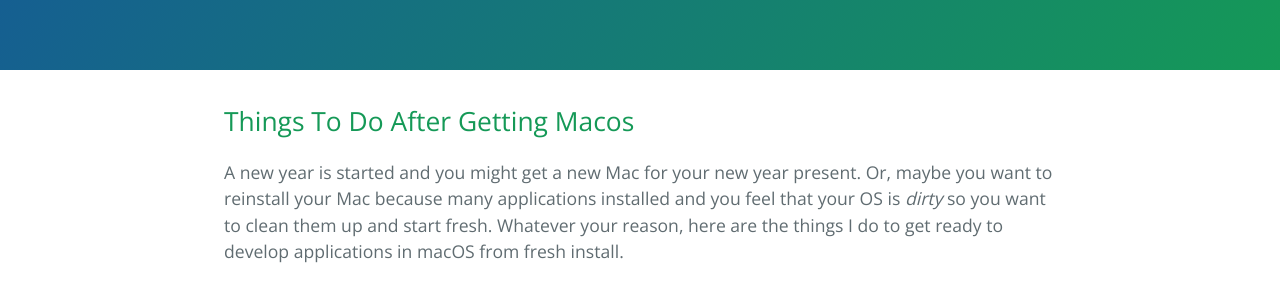
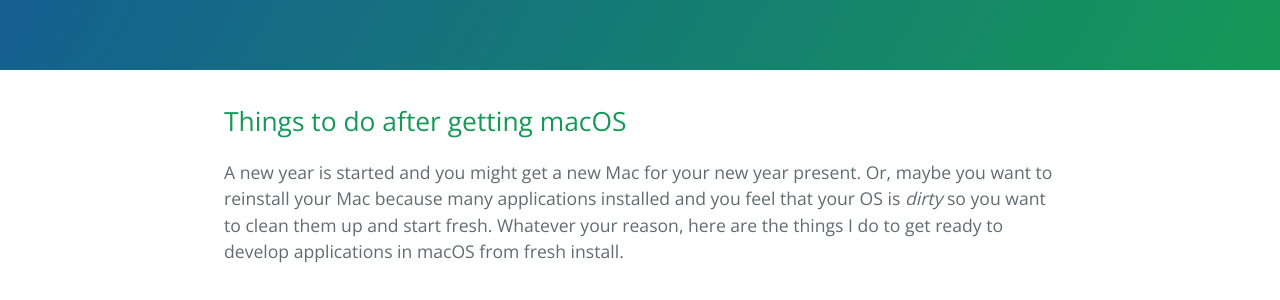
Before and after one commit to lzaaldian/lzaaldian.github.io, a Jekyll site: the page built from _posts/2020-01-26-things-to-do-after-getting-macos.md, in a window 1280 px wide and 900 px high. Shown: the part 313-613 px from the top of the window. Built offline with Jekyll 4.4.1, drawn with Linux system fonts in a browser that asks for light colours; part of the change alters nothing that is shown.

```diff
--- a/_posts/2020-01-26-things-to-do-after-getting-macos.md
+++ b/_posts/2020-01-26-things-to-do-after-getting-macos.md
@@ -1,5 +1,6 @@
 ---
 layout: post
+title: Things to do after getting macOS
 ---
 
 A new year is started and you might get a new Mac for your new year present. Or, maybe you want to reinstall your Mac because many applications installed and you feel that your OS is *dirty* so you want to clean them up and start fresh.
```
